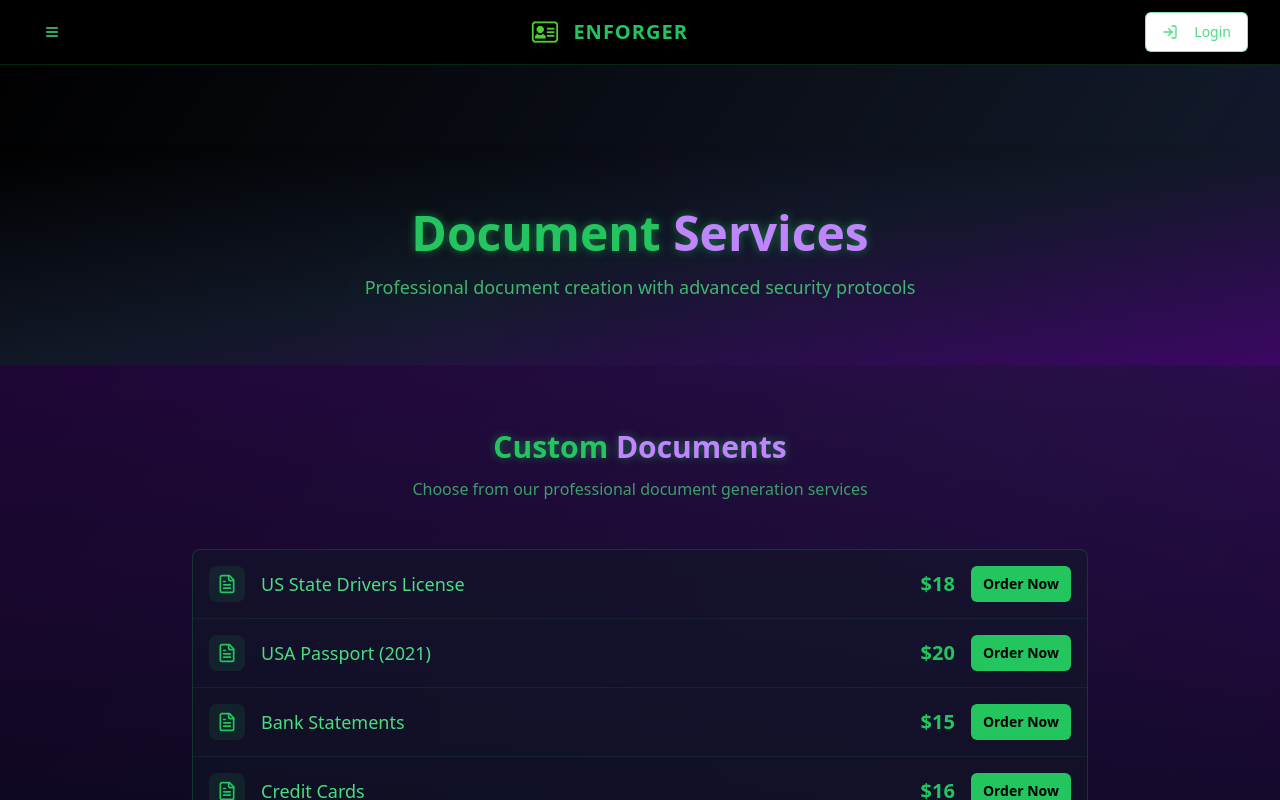
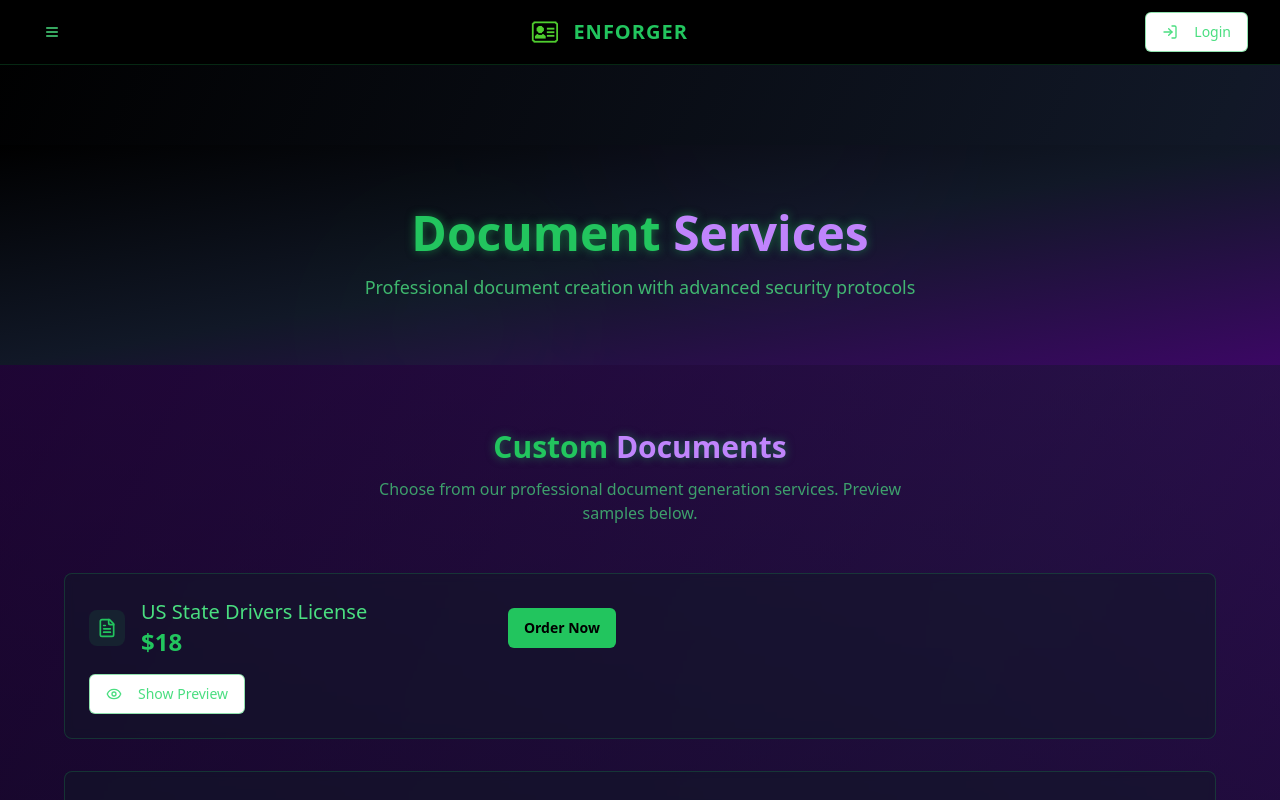
Before and after one commit to popstarplz/enforger, a React (Vite) app: page /services in a window 1280 px wide. Shown: the top 800 px of the page. Built offline with nearby package versions, Linux system fonts and the light colour scheme.

Commit message:
Add document preview with watermark
Implemented a preview feature with watermarks for custom documents in the /services page.

```diff
--- /dev/null
+++ b/src/components/DocumentPreview.tsx
@@ -0,0 +1,103 @@
+
+import { useState } from 'react';
+import { Button } from '@/components/ui/button';
+import { Card, CardContent } from '@/components/ui/card';
+import { Eye, EyeOff, FileText } from 'lucide-react';
+
+interface DocumentPreviewProps {
+  documentType: string;
+  previewImage: string;
+  onOrderClick: () => void;
+}
+
+const DocumentPreview = ({ documentType, previewImage, onOrderClick }: DocumentPreviewProps) => {
+  const [showPreview, setShowPreview] = useState(false);
+
+  return (
+    <div className="space-y-4">
+      <Button
+        onClick={() => setShowPreview(!showPreview)}
+        variant="outline"
+        className="border-green-500/50 text-green-400 hover:bg-green-500/10 hover:border-green-400"
+      >
+        {showPreview ? (
+          <>
+            <EyeOff className="w-4 h-4 mr-2" />
+            Hide Preview
+          </>
+        ) : (
+          <>
+            <Eye className="w-4 h-4 mr-2" />
+            Show Preview
+          </>
+        )}
+      </Button>
+
+      {showPreview && (
+        <Card className="bg-gray-900/50 backdrop-blur-sm border-green-500/20 overflow-hidden">
+          <CardContent className="p-0 relative">
+            <div className="relative">
+              <img
+                src={previewImage}
+                alt={`${documentType} preview`}
+                className="w-full h-auto object-contain max-h-96"
+              />
+
+              {/* Watermark Overlay */}
+              <div className="absolute inset-0 bg-black/60 flex items-center justify-center">
+                <div className="text-center space-y-4">
+                  <div className="text-6xl font-bold text-green-500/80 transform rotate-12 select-none">
+                    SAMPLE
+                  </div>
+                  <div className="text-2xl font-bold text-red-500/80 transform -rotate-12 select-none">
+                    WATERMARK
+                  </div>
+                  <div className="text-lg text-green-400/60 select-none">
+                    ENFORGER.COM
+                  </div>
+                </div>
+              </div>
+
+              {/* Diagonal watermark lines */}
+              <div className="absolute inset-0 pointer-events-none">
+                <div className="absolute top-0 left-0 w-full h-full opacity-20">
+                  {Array.from({ length: 8 }).map((_, i) => (
+                    <div
+                      key={i}
+                      className="absolute text-green-500/30 text-sm font-bold transform rotate-45 select-none"
+                      style={{
+                        top: `${i * 12.5}%`,
+                        left: '-10%',
+                        width: '120%',
+                      }}
+                    >
+                      ENFORGER SAMPLE • ENFORGER SAMPLE • ENFORGER SAMPLE • ENFORGER SAMPLE •
+                    </div>
+                  ))}
+                </div>
+              </div>
+            </div>
+
+            <div className="p-4 border-t border-green-500/20">
+              <div className="flex items-center justify-between">
+                <div className="flex items-center space-x-2">
+                  <FileText className="w-4 h-4 text-green-500" />
+                  <span className="text-green-400 text-sm">Sample Preview</span>
+                </div>
+                <Button
+                  onClick={onOrderClick}
+                  size="sm"
+                  className="bg-green-500 text-black hover:bg-green-400 font-bold"
+                >
+                  Order This Document
+                </Button>
+              </div>
+            </div>
+          </CardContent>
+        </Card>
+      )}
+    </div>
+  );
+};
+
+export default DocumentPreview;
--- a/src/pages/Services.tsx
+++ b/src/pages/Services.tsx
@@ -1,20 +1,62 @@
 
 import Header from '@/components/Header';
 import Footer from '@/components/Footer';
+import DocumentPreview from '@/components/DocumentPreview';
 import { Button } from '@/components/ui/button';
-import { Link } from 'react-router-dom';
+import { Link, useNavigate } from 'react-router-dom';
 import { FileText, Shield, Zap, Download } from 'lucide-react';
 
 const Services = () => {
+  const navigate = useNavigate();
+
   const customServices = [
-    { name: "US State Drivers License", price: "$18", link: "/driverslicense" },
-    { name: "USA Passport (2021)", price: "$20", link: "/passport" },
-    { name: "Bank Statements", price: "$15", link: "/bankstatements" },
-    { name: "Credit Cards", price: "$16", link: "/creditcards" },
-    { name: "Pay Stubs", price: "$12", link: "/paystubs" },
-    { name: "Social Security Card", price: "$14", link: "/socialsecurity" },
-    { name: "Bills (electricity, gas, water, internet)", price: "$10", link: "/bills" }
+    {
+      name: "US State Drivers License",
+      price: "$18",
+      link: "/driverslicense",
+      previewImage: "https://images.unsplash.com/photo-1531297484001-80022131f5a1?w=800&h=600&fit=crop"
+    },
+    {
+      name: "USA Passport (2021)",
+      price: "$20",
+      link: "/passport",
+      previewImage: "https://images.unsplash.com/photo-1488590528505-98d2b5aba04b?w=800&h=600&fit=crop"
+    },
+    {
+      name: "Bank Statements",
+      price: "$15",
+      link: "/bankstatements",
+      previewImage: "https://images.unsplash.com/photo-1461749280684-dccba630e2f6?w=800&h=600&fit=crop"
+    },
+    {
+      name: "Credit Cards",
+      price: "$16",
+      link: "/creditcards",
+      previewImage: "https://images.unsplash.com/photo-1487058792275-0ad4aaf24ca7?w=800&h=600&fit=crop"
+    },
+    {
+      name: "Pay Stubs",
+      price: "$12",
+      link: "/paystubs",
+      previewImage: "https://images.unsplash.com/photo-1460925895917-afdab827c52f?w=800&h=600&fit=crop"
+    },
+    {
+      name: "Social Security Card",
+      price: "$14",
+      link: "/socialsecurity",
+      previewImage: "https://images.unsplash.com/photo-1531297484001-80022131f5a1?w=800&h=600&fit=crop"
+    },
+    {
+      name: "Bills (electricity, gas, water, internet)",
+      price: "$10",
+      link: "/bills",
+      previewImage: "https://images.unsplash.com/photo-1488590528505-98d2b5aba04b?w=800&h=600&fit=crop"
+    }
   ];
+
+  const handleOrderClick = (link: string) => {
+    navigate(link);
+  };
 
   return (
     <div className="min-h-screen bg-gradient-to-br from-black via-gray-900 to-purple-950 text-green-400">
@@ -50,45 +92,51 @@ const Services = () => {
                 Custom <span className="text-purple-400">Documents</span>
               </h2>
               <p className="text-green-400/70 max-w-xl mx-auto">
-                Choose from our professional document generation services
+                Choose from our professional document generation services. Preview samples below.
               </p>
             </div>
 
-            <div className="max-w-4xl mx-auto">
-              <div className="bg-gray-900/50 backdrop-blur-sm border border-green-500/20 rounded-lg overflow-hidden">
+            <div className="max-w-6xl mx-auto space-y-8">
               {customServices.map((service, index) => (
                 <div
                   key={index}
-                    className={`flex items-center justify-between p-4 border-green-500/10 hover:bg-green-500/5 transition-all duration-300 group ${
-                      index !== customServices.length - 1 ? 'border-b' : ''
-                    }`}
+                  className="bg-gray-900/50 backdrop-blur-sm border border-green-500/20 rounded-lg overflow-hidden"
                 >
+                  <div className="flex flex-col lg:flex-row">
+                    {/* Service Info */}
+                    <div className="lg:w-1/2 p-6">
+                      <div className="flex items-center justify-between mb-4">
                         <div className="flex items-center space-x-4">
                           <div className="p-2 bg-green-500/10 rounded-lg">
                             <FileText className="w-5 h-5 text-green-500" />
                           </div>
                           <div>
-                        <h3 className="text-green-400 font-medium text-lg group-hover:text-green-300 transition-colors">
+                            <h3 className="text-green-400 font-medium text-xl">
                               {service.name}
                             </h3>
+                            <span className="text-green-500 font-bold text-2xl">
+                              {service.price}
+                            </span>
                           </div>
                         </div>
 
-                    <div className="flex items-center space-x-4">
-                      <span className="text-green-500 font-bold text-xl">
-                        {service.price}
-                      </span>
                         <Button
-                        asChild
-                        size="sm"
+                          onClick={() => handleOrderClick(service.link)}
                           className="bg-green-500 text-black hover:bg-green-400 font-bold transition-all duration-300"
                         >
-                        <Link to={service.link}>Order Now</Link>
+                          Order Now
                         </Button>
+                      </div>
+
+                      <DocumentPreview
+                        documentType={service.name}
+                        previewImage={service.previewImage}
+                        onOrderClick={() => handleOrderClick(service.link)}
+                      />
+                    </div>
                   </div>
                 </div>
               ))}
-              </div>
             </div>
           </div>
         </section>
```
Lines whose indentation alone changed are shown as unchanged.
